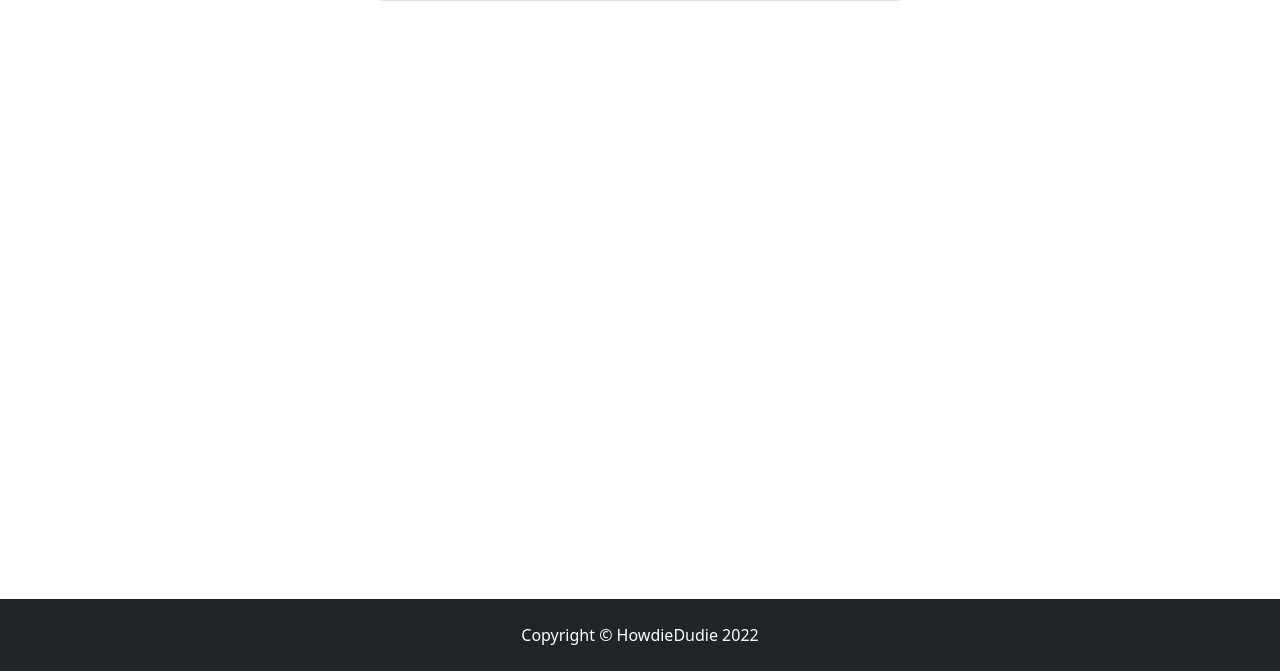
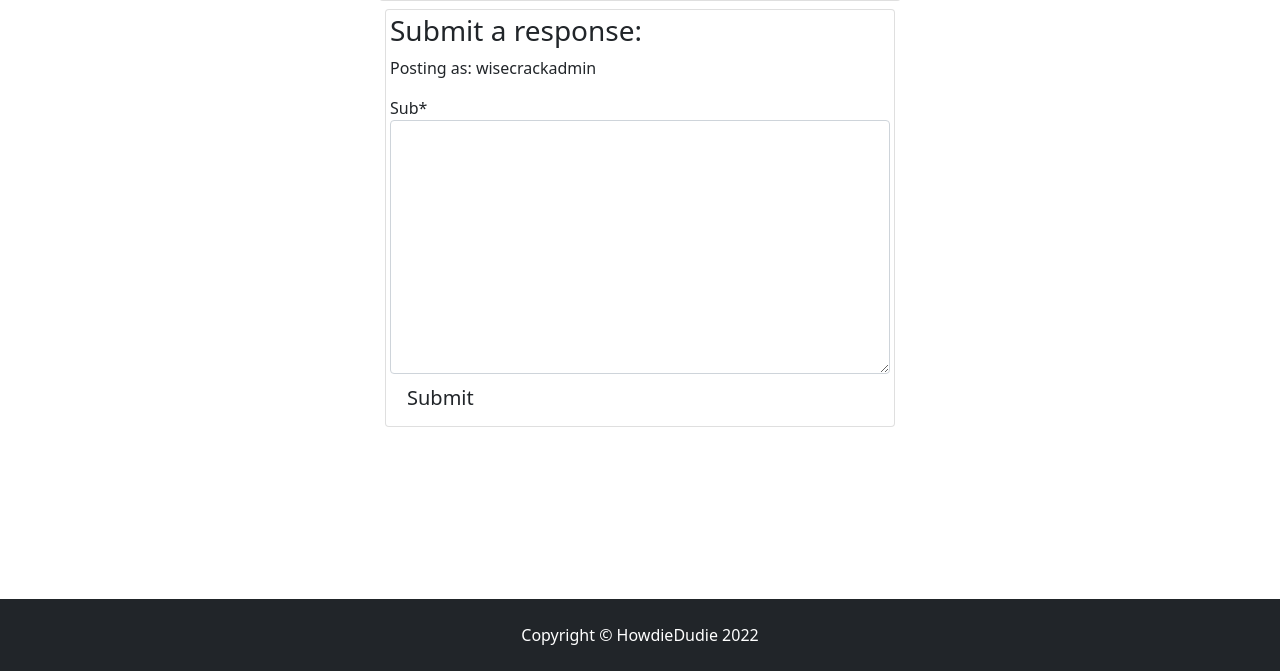
Before and after one commit to charliehawley/mp4-django, a Django app: template wisecrack/templates/prompt_detail.html in a window 1280 px wide. Shown: the part 129-800 px from the top of the page. Run offline with Django 3.2, Linux system fonts and the light colour scheme; the template is opened without the code that fills it: values that come from a table or form of the project are taken from there, others are empty; a user stored in the database is signed in; some libraries are stand-ins or nearby versions.

Commit message:
Set up form for submitting response using crispy install.

```diff
--- a/django_quip/settings.py
+++ b/django_quip/settings.py
@@ -51,7 +51,8 @@ INSTALLED_APPS = [
 
     'cloudinary_storage',
 
-    'django.contrib.staticfiles'
+    'django.contrib.staticfiles',
+    'crispy_forms',
     # 'cloudinary',
 ]
 
@@ -59,6 +60,8 @@ SITE_ID = 1
 
 LOGIN_REDIRECT_URL = '/'
 LOGOUT_REDIRECT_URL = '/'
+
+CRISPY_TEMPLATE_PACK = 'bootstrap4'
 
 MIDDLEWARE = [
     'django.middleware.security.SecurityMiddleware',
--- a/requirements.txt
+++ b/requirements.txt
@@ -5,6 +5,7 @@ dj-database-url==0.5.0
 dj3-cloudinary-storage==0.0.6
 Django==3.2
 django-allauth==0.50.0
+django-crispy-forms==1.14.0
 gunicorn==20.1.0
 oauthlib==3.2.0
 psycopg2==2.9.3
--- /dev/null
+++ b/wisecrack/forms.py
@@ -0,0 +1,8 @@
+from .models import Sub
+from django import forms
+
+
+class SubForm(forms.ModelForm):
+    class Meta:
+        model = Sub
+        fields = ('sub',)
--- a/wisecrack/templates/prompt_detail.html
+++ b/wisecrack/templates/prompt_detail.html
@@ -1,6 +1,6 @@
-{% extends "base.html" %}
+{% extends "base.html" %} {% block content %}
 
-{% block content %}
+{% load crispy_forms_tags %}
 
 <div class="container-fluid">
     <div class="row">
@@ -18,16 +18,31 @@
                     </div>
                 </div>
             </div>
+            <!-- Active submissions -->
             {% for sub in subs %}
-            <div class="row">
-                <div class="card col-lg-6 col-sm-12 offset-lg-3 mb-2 subs">
-                    <div class="card-body p-1">
-                        <p><strong>{{ sub.sub }}</strong></p>
-                        <p class="user-tag">{{ sub.user }}</p>
-                    </div>
+            <div class="card col-lg-6 col-sm-12 offset-lg-3 mb-2 subs">
+                <div class="card-body p-1">
+                    <p><strong>{{ sub.sub }}</strong></p>
+                    <p class="user-tag">{{ sub.user }}</p>
                 </div>
             </div>
             {% endfor %}
+            <div class="card col-lg-6 col-sm-12 offset-lg-3 mb-2">
+                <div class="card-body p-1">
+                    {% if user.is_authenticated %}
+
+                    <h3>Submit a response:</h3>
+                    <p>Posting as: {{ user.username }}</p>
+                    <form method="post">
+                        {{ sub_form | crispy }}
+                        {% csrf_token %}
+                        <button type="submit" class="btn btn-signup btn-lg">Submit</button>
+                    </form>
+
+                    {% endif %}
+
+                </div>
+            </div>
         </div>
 
     </div>
--- a/wisecrack/views.py
+++ b/wisecrack/views.py
@@ -1,6 +1,7 @@
 from django.shortcuts import render, get_object_or_404
 from django.views import generic, View
 from .models import Prompt, Sub
+from .forms import SubForm
 
 
 class PromptList(generic.ListView):
@@ -20,6 +21,7 @@ class PromptDetail(View):
             "prompt_detail.html",
             {
                 "prompt": prompt,
-                "subs": subs
+                "subs": subs,
+                "sub_form": SubForm
             }
         )
```
